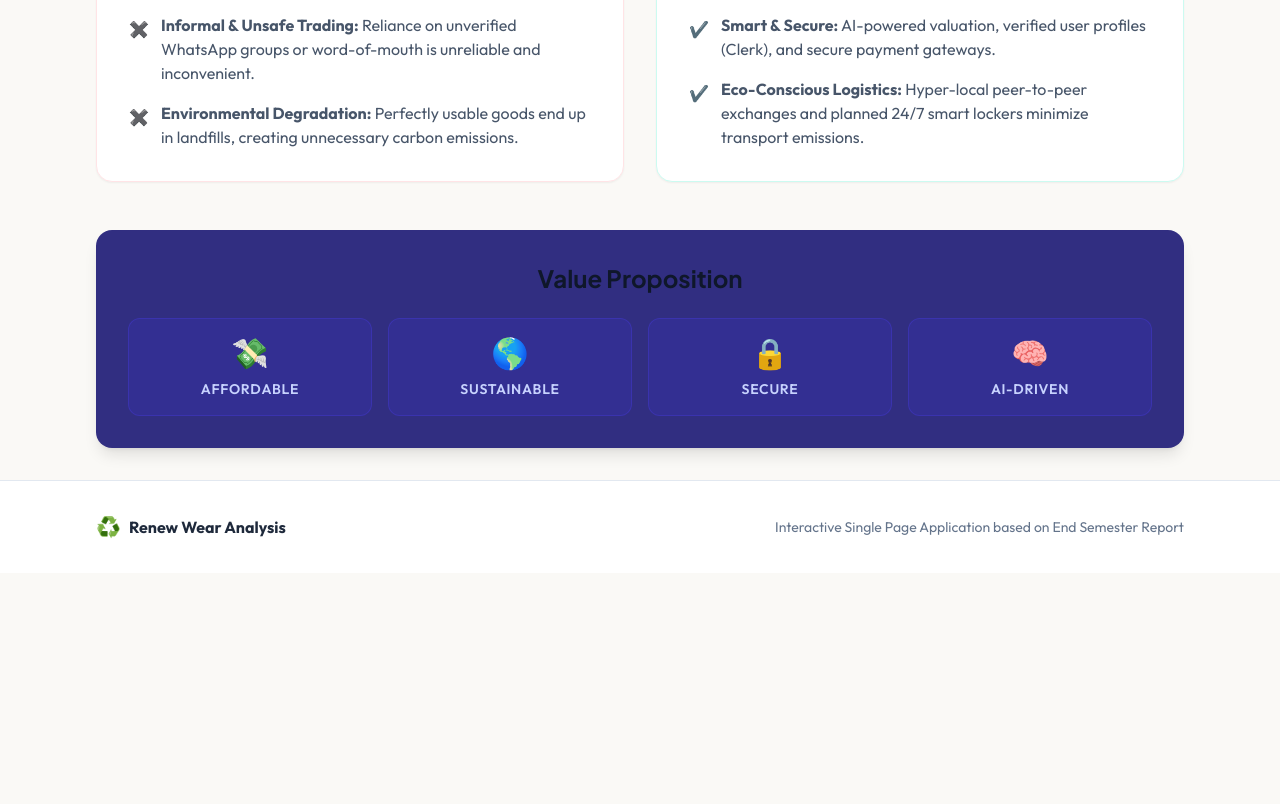
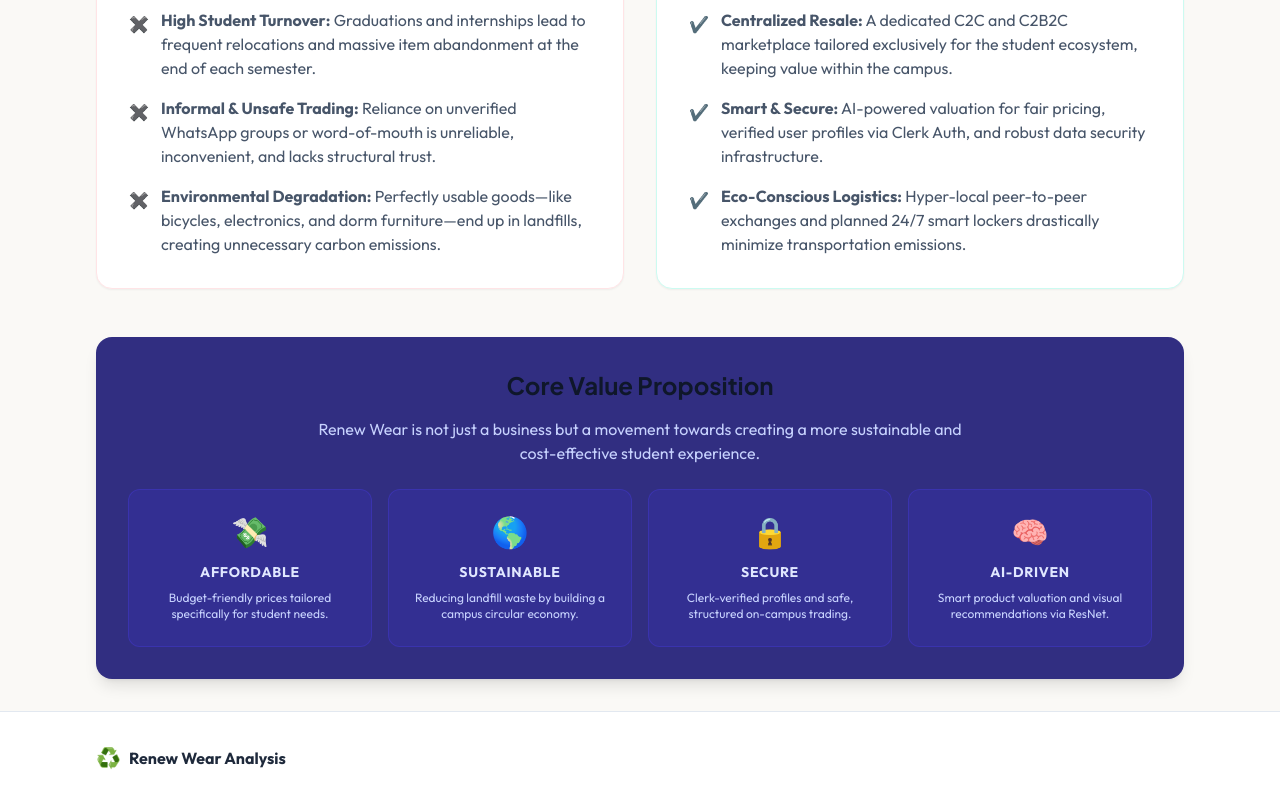
Before and after one commit to spidysiddharth/renewweartrial, a plain HTML site: page index.html in a window 1280 px wide. Shown: the part 799-1603 px from the top of the page. Before the commit the page ends 1372 px from the top, so only its background shows below. Drawn offline with nearby package versions, Linux system fonts and the light colour scheme.

Commit message:
Updated text on first page

```diff
--- a/index.html
+++ b/index.html
@@ -107,7 +107,7 @@
                 <span class="inline-block py-1 px-3 rounded-full bg-teal-50 text-teal-800 text-xs font-semibold uppercase tracking-wider mb-4 border border-teal-200">Executive Summary</span>
                 <h2 class="text-4xl md:text-5xl font-extrabold mb-6 leading-tight">Smarter, Sustainable <span class="text-teal-700">Student Living</span></h2>
                 <p class="text-lg text-slate-600 mb-8 leading-relaxed">
-                    This section provides a high-level summary of the Renew Wear initiative. It contextualizes the core problem of campus waste generated during academic transitions and outlines our circular economy solution. By exploring this section, users understand the fundamental 'Why' and 'What' of the project before diving into the supporting data.
+                    <strong>Renew Wear</strong> is a purpose-driven online marketplace designed specifically for the college ecosystem. It directly addresses the intersection of sustainability, affordability, and the unique needs of students. By integrating advanced technologies like AI for dynamic pricing and secure verification systems, we offer a seamless, tech-driven solution that transforms how students buy and sell second-hand goods. Our goal is to reduce waste, foster community trust, and establish a thriving circular economy on every campus.
                 </p>
                 <div class="bg-white p-6 rounded-2xl shadow-sm border border-slate-200 text-left">
                     <h3 class="text-xl font-bold mb-2 flex items-center gap-2"><span class="text-2xl">&#x1F3AF;</span> Our Motto</h3>
@@ -124,15 +124,15 @@
                     <ul class="space-y-4">
                         <li class="flex items-start gap-3">
                             <span class="text-rose-500 mt-1">&#x2716;&#xFE0F;</span>
-                            <span class="text-slate-600"><strong>High Student Turnover:</strong> Graduations and internships lead to frequent relocations and massive item abandonment.</span>
+                            <span class="text-slate-600"><strong>High Student Turnover:</strong> Graduations and internships lead to frequent relocations and massive item abandonment at the end of each semester.</span>
                         </li>
                         <li class="flex items-start gap-3">
                             <span class="text-rose-500 mt-1">&#x2716;&#xFE0F;</span>
-                            <span class="text-slate-600"><strong>Informal & Unsafe Trading:</strong> Reliance on unverified WhatsApp groups or word-of-mouth is unreliable and inconvenient.</span>
+                            <span class="text-slate-600"><strong>Informal & Unsafe Trading:</strong> Reliance on unverified WhatsApp groups or word-of-mouth is unreliable, inconvenient, and lacks structural trust.</span>
                         </li>
                         <li class="flex items-start gap-3">
                             <span class="text-rose-500 mt-1">&#x2716;&#xFE0F;</span>
-                            <span class="text-slate-600"><strong>Environmental Degradation:</strong> Perfectly usable goods end up in landfills, creating unnecessary carbon emissions.</span>
+                            <span class="text-slate-600"><strong>Environmental Degradation:</strong> Perfectly usable goods—like bicycles, electronics, and dorm furniture—end up in landfills, creating unnecessary carbon emissions.</span>
                         </li>
                     </ul>
                 </div>
@@ -145,38 +145,43 @@
                     <ul class="space-y-4">
                         <li class="flex items-start gap-3">
                             <span class="text-teal-500 mt-1">&#x2714;&#xFE0F;</span>
-                            <span class="text-slate-600"><strong>Centralized Resale:</strong> A dedicated C2C and C2B2C marketplace tailored exclusively for the student ecosystem.</span>
+                            <span class="text-slate-600"><strong>Centralized Resale:</strong> A dedicated C2C and C2B2C marketplace tailored exclusively for the student ecosystem, keeping value within the campus.</span>
                         </li>
                         <li class="flex items-start gap-3">
                             <span class="text-teal-500 mt-1">&#x2714;&#xFE0F;</span>
-                            <span class="text-slate-600"><strong>Smart & Secure:</strong> AI-powered valuation, verified user profiles (Clerk), and secure payment gateways.</span>
+                            <span class="text-slate-600"><strong>Smart & Secure:</strong> AI-powered valuation for fair pricing, verified user profiles via Clerk Auth, and robust data security infrastructure.</span>
                         </li>
                         <li class="flex items-start gap-3">
                             <span class="text-teal-500 mt-1">&#x2714;&#xFE0F;</span>
-                            <span class="text-slate-600"><strong>Eco-Conscious Logistics:</strong> Hyper-local peer-to-peer exchanges and planned 24/7 smart lockers minimize transport emissions.</span>
+                            <span class="text-slate-600"><strong>Eco-Conscious Logistics:</strong> Hyper-local peer-to-peer exchanges and planned 24/7 smart lockers drastically minimize transportation emissions.</span>
                         </li>
                     </ul>
                 </div>
             </div>
 
             <div class="bg-indigo-900 rounded-2xl p-8 text-white shadow-lg text-center">
-                <h3 class="text-2xl font-bold mb-4">Value Proposition</h3>
-                <div class="grid grid-cols-2 md:grid-cols-4 gap-4 mt-6">
-                    <div class="p-4 bg-indigo-800/50 rounded-xl border border-indigo-700/50 hover:bg-indigo-800 transition-colors">
-                        <div class="text-3xl mb-2">&#x1F4B8;</div>
-                        <div class="font-semibold text-sm uppercase tracking-wider text-indigo-200">Affordable</div>
+                <h3 class="text-2xl font-bold mb-4">Core Value Proposition</h3>
+                <p class="text-indigo-200 mb-6 max-w-2xl mx-auto">Renew Wear is not just a business but a movement towards creating a more sustainable and cost-effective student experience.</p>
+                <div class="grid grid-cols-1 md:grid-cols-4 gap-4">
+                    <div class="p-6 bg-indigo-800/50 rounded-xl border border-indigo-700/50 hover:bg-indigo-800 transition-colors flex flex-col items-center">
+                        <div class="text-3xl mb-3">&#x1F4B8;</div>
+                        <div class="font-bold text-sm uppercase tracking-wider text-indigo-100 mb-2">Affordable</div>
+                        <p class="text-xs text-indigo-200">Budget-friendly prices tailored specifically for student needs.</p>
                     </div>
-                    <div class="p-4 bg-indigo-800/50 rounded-xl border border-indigo-700/50 hover:bg-indigo-800 transition-colors">
-                        <div class="text-3xl mb-2">&#x1F30E;</div>
-                        <div class="font-semibold text-sm uppercase tracking-wider text-indigo-200">Sustainable</div>
+                    <div class="p-6 bg-indigo-800/50 rounded-xl border border-indigo-700/50 hover:bg-indigo-800 transition-colors flex flex-col items-center">
+                        <div class="text-3xl mb-3">&#x1F30E;</div>
+                        <div class="font-bold text-sm uppercase tracking-wider text-indigo-100 mb-2">Sustainable</div>
+                        <p class="text-xs text-indigo-200">Reducing landfill waste by building a campus circular economy.</p>
                     </div>
-                    <div class="p-4 bg-indigo-800/50 rounded-xl border border-indigo-700/50 hover:bg-indigo-800 transition-colors">
-                        <div class="text-3xl mb-2">&#x1F512;</div>
-                        <div class="font-semibold text-sm uppercase tracking-wider text-indigo-200">Secure</div>
+                    <div class="p-6 bg-indigo-800/50 rounded-xl border border-indigo-700/50 hover:bg-indigo-800 transition-colors flex flex-col items-center">
+                        <div class="text-3xl mb-3">&#x1F512;</div>
+                        <div class="font-bold text-sm uppercase tracking-wider text-indigo-100 mb-2">Secure</div>
+                        <p class="text-xs text-indigo-200">Clerk-verified profiles and safe, structured on-campus trading.</p>
                     </div>
-                    <div class="p-4 bg-indigo-800/50 rounded-xl border border-indigo-700/50 hover:bg-indigo-800 transition-colors">
-                        <div class="text-3xl mb-2">&#x1F9E0;</div>
-                        <div class="font-semibold text-sm uppercase tracking-wider text-indigo-200">AI-Driven</div>
+                    <div class="p-6 bg-indigo-800/50 rounded-xl border border-indigo-700/50 hover:bg-indigo-800 transition-colors flex flex-col items-center">
+                        <div class="text-3xl mb-3">&#x1F9E0;</div>
+                        <div class="font-bold text-sm uppercase tracking-wider text-indigo-100 mb-2">AI-Driven</div>
+                        <p class="text-xs text-indigo-200">Smart product valuation and visual recommendations via ResNet.</p>
                     </div>
                 </div>
             </div>
@@ -188,7 +193,7 @@
                 <span class="inline-block py-1 px-3 rounded-full bg-indigo-50 text-indigo-800 text-xs font-semibold uppercase tracking-wider mb-4 border border-indigo-200">Data & Demographics</span>
                 <h2 class="text-4xl font-extrabold mb-6">Market <span class="text-indigo-600">Validation</span></h2>
                 <p class="text-lg text-slate-600 leading-relaxed">
-                    This section visualizes the quantitative survey data collected from our target demographic. It aims to inform users about the specific behaviors and pain points of students regarding second-hand goods. By interacting with these charts, users can synthesize why a verified, structured platform is necessary to overcome the barriers of trust and inconvenience.
+                    This section visualizes the quantitative survey data collected from our target demographic. This aims to inform us about the specific behaviors and pain points of students regarding second-hand goods. By interacting with these charts, users can synthesize why a verified, structured platform is necessary to overcome the barriers of trust and inconvenience.
                 </p>
             </div>
 
@@ -399,6 +404,19 @@
                         Triggers instant email notifications for order placements, delivery status updates, and seller alerts, ensuring transparent communication without manual intervention.
                     </div>
                 </div>
+
+                <!-- Custom Domain -->
+                <div class="bg-white p-6 rounded-2xl border border-slate-200 shadow-sm hover:border-teal-400 hover:shadow-md transition-all cursor-pointer group" onclick="toggleTechDetail('tech-domain')">
+                    <div class="flex justify-between items-start mb-4">
+                        <div class="w-12 h-12 bg-teal-50 text-teal-600 rounded-xl flex items-center justify-center text-xl">&#x1F310;</div>
+                        <div class="text-slate-300 group-hover:text-teal-500 transition-colors">&#x2192;</div>
+                    </div>
+                    <h3 class="font-bold text-lg text-slate-800 mb-2">Custom Domain</h3>
+                    <p class="text-sm text-slate-500 line-clamp-2" id="desc-tech-domain">Official platform domain successfully secured and linked.</p>
+                    <div id="tech-domain" class="hidden mt-4 pt-4 border-t border-slate-100 text-sm text-slate-600">
+                        We have officially transitioned to our custom domain! The platform is now live and fully accessible for the campus community at: <br><a href="https://renewwear.co.in/" target="_blank" onclick="event.stopPropagation()" class="text-teal-600 hover:text-teal-700 hover:underline font-bold mt-2 inline-block break-all">https://renewwear.co.in/</a>
+                    </div>
+                </div>
             </div>
             <p class="text-center text-sm text-slate-400 mt-6">&#x1F446; Click cards to expand details</p>
         </section>
@@ -412,7 +430,6 @@
                 <span class="text-xl" aria-hidden="true">&#x267B;&#xFE0F;</span>
                 <span class="font-bold text-slate-800">Renew Wear Analysis</span>
             </div>
-            <p class="text-sm text-slate-500">Interactive Single Page Application based on End Semester Report</p>
         </div>
     </footer>
 
```
